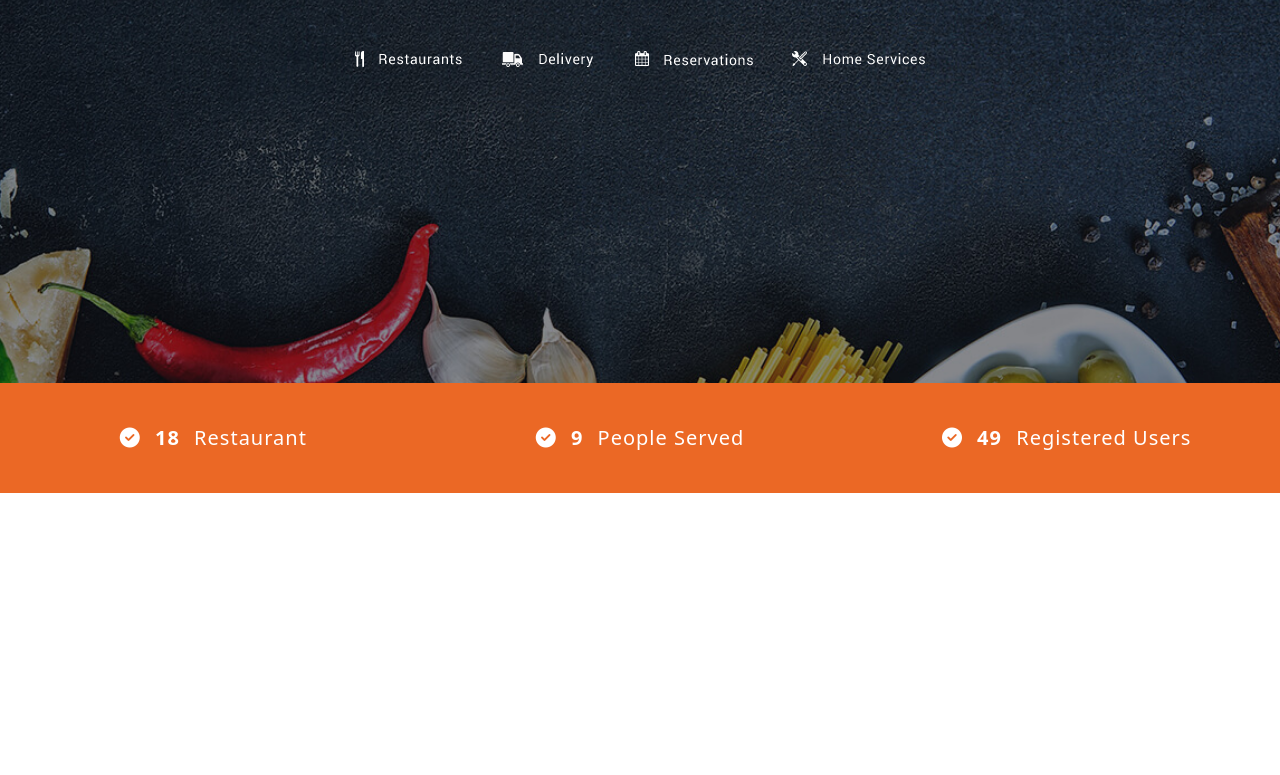
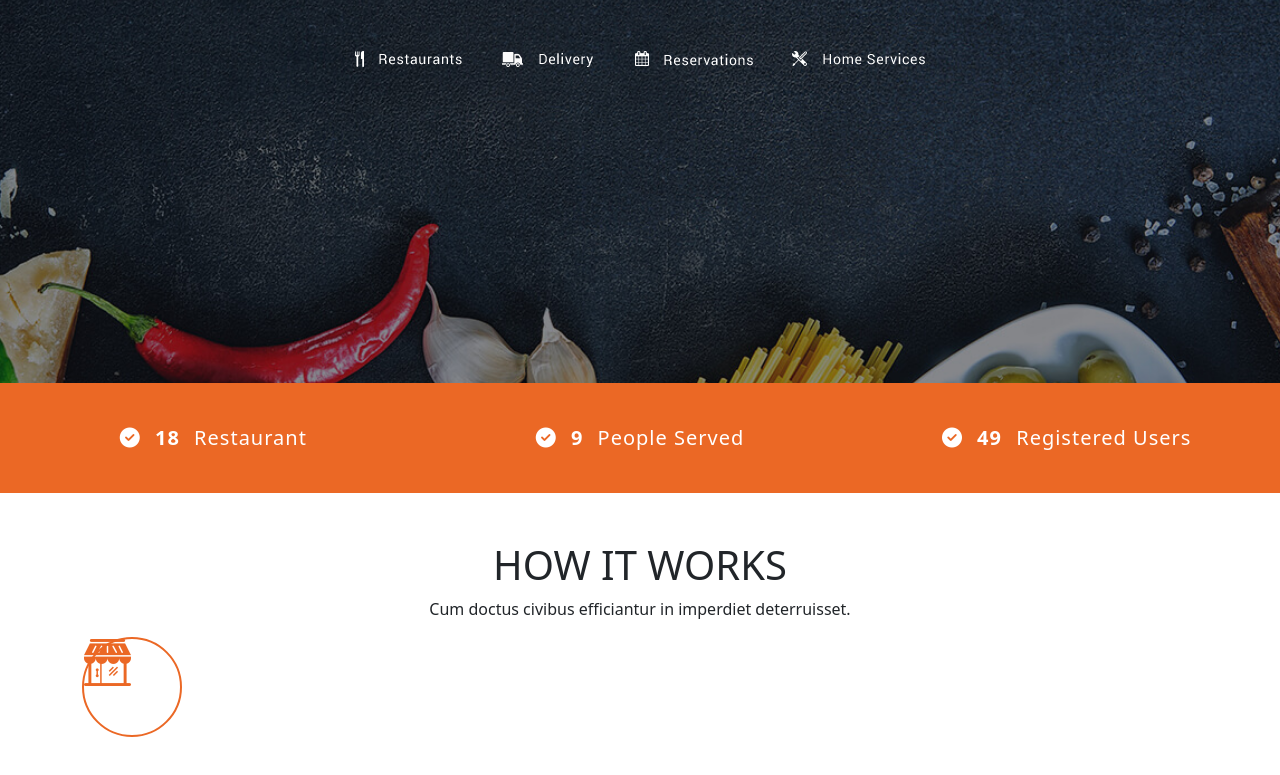
Before and after one commit to abdullah-al-mohammad/Mexican-Restaurant, a plain HTML site: page index.html in a window 1280 px wide. Shown: the part 499-1274 px from the top of the page. Before the commit the page ends 1064 px from the top, so only its background shows below. Drawn offline with nearby package versions, Linux system fonts and the light colour scheme.

```diff
--- a/assets/css/style.css
+++ b/assets/css/style.css
@@ -69,3 +69,10 @@
 #home .home-text{
     padding: 250px 0;
 }
+/* HOW IT WORKS */
+.icon-box figure{
+    height: 100px;
+    width: 100px;
+    border-radius: 50%;
+    border: 2px solid #eb6825;
+}
--- a/index.html
+++ b/index.html
@@ -103,7 +103,7 @@
         </nav>
   </header>
   <main>
-    <section id="home" class="container-fluid">
+    <section id="home" class="container-fluid mb-5">
       <div class="home-text container">
         <h1 class="text-center text-white mb-4">ORGANIC FAST FOOD MADE <br>
           EASY AND HEALTHY</h1>
@@ -144,8 +144,18 @@
         </div>
       </div>
     </section>
-    <section class="container">
-
+    <section class="container mt-5">
+      <div class="text-center">
+        <h1>HOW IT WORKS</h1>
+        <p>Cum doctus civibus efficiantur in imperdiet deterruisset.</p>
+      </div>
+      <div class="icon-box">
+        <div>
+          <figure>
+            <a href=""><img src="./assets/images/how-to-work.png" alt=""></a>
+          </figure>
+        </div>
+      </div>
     </section>
   </main>
 
```
Also changed, not shown: assets/images/how-to-work.png (added).
